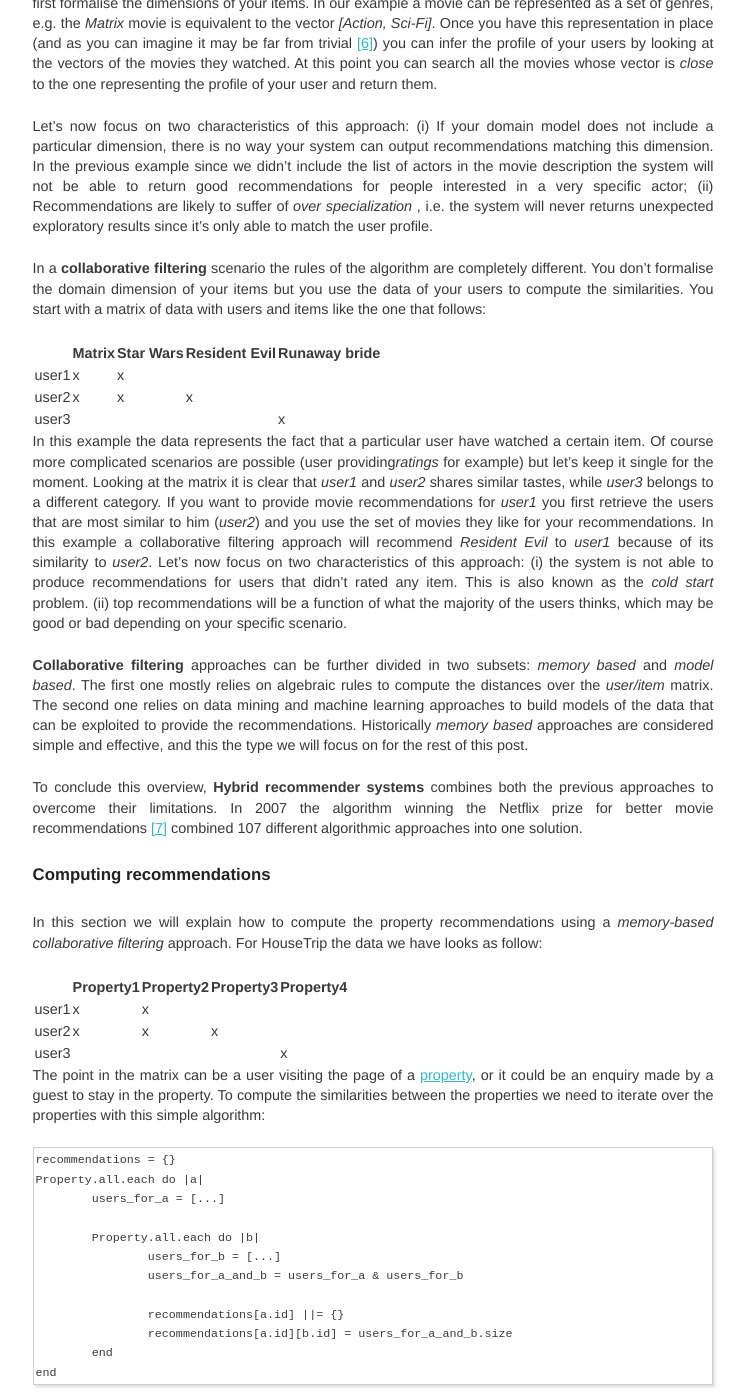
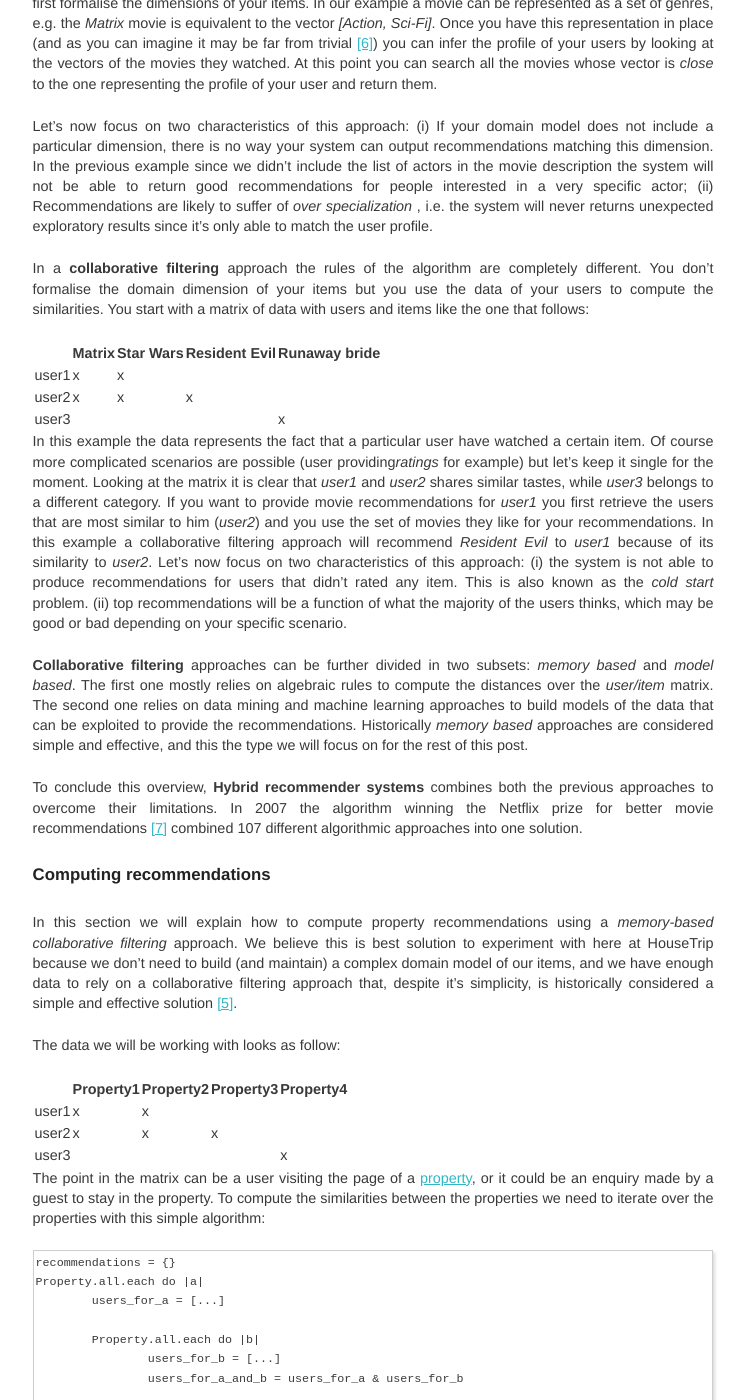
Before and after one commit to HouseTrip/housetrip.github.com, a Jekyll site: the page built from index.html, in a window 1280 px wide and 1400 px high, scrolled down 1041 px. Shown: the whole window, without its empty margins (267-1014 px from the left). Built offline with Jekyll 4.4.1, drawn with Linux system fonts in a browser that asks for light colours.

Commit message:
Small improvement

```diff
--- a/_posts/2014-07-31-compute-property-recommendations.md
+++ b/_posts/2014-07-31-compute-property-recommendations.md
@@ -34,7 +34,7 @@ Let's assume that we have to build a movie recommendation engine. In a **content
 
 Let's now focus on two characteristics of this approach: (i) If your domain model does not include a particular dimension, there is no way your system can output recommendations matching this dimension. In the previous example since we didn't include the list of actors in the movie description the system will not be able to return good recommendations for people interested in a very specific actor; (ii) Recommendations are likely to suffer of _over specialization_ , i.e. the system will never returns unexpected exploratory results since it's only able to match the user profile.
 
-In a **collaborative filtering** scenario the rules of the algorithm are completely different. You don't formalise the domain dimension of your items but you use the data of your users to compute the similarities. You start with a matrix of data with users and items like the one that follows:
+In a **collaborative filtering** approach the rules of the algorithm are completely different. You don't formalise the domain dimension of your items but you use the data of your users to compute the similarities. You start with a matrix of data with users and items like the one that follows:
 
 | 			 | Matrix		| Star Wars	| Resident Evil   | Runaway bride |
 | -------- |--------------| --------------|---------------------|-----------------------|
@@ -49,7 +49,9 @@ In this example the data represents the fact that a particular user have watched
 To conclude this overview, **Hybrid recommender systems** combines both the previous approaches to overcome their limitations. In 2007 the algorithm winning the Netflix prize for better movie recommendations [\[7\]](#ref-7) combined 107 different algorithmic approaches into one solution.
 
 ### Computing recommendations <a name="sec-computing-recommendations"></a>
-In this section we will explain how to compute the property recommendations using a *memory-based collaborative filtering* approach. For HouseTrip the data we have looks as follow:
+In this section we will explain how to compute property recommendations using a *memory-based collaborative filtering* approach. We believe this is best solution to experiment with here at HouseTrip because we don't need to build (and maintain) a complex domain model of our items, and we have enough data to rely on a collaborative filtering approach that, despite it's simplicity, is historically considered a simple and effective solution [\[5\]](#ref-5).
+
+The data we will be working with looks as follow:
 
 | 			 |	Property1	|	Property2	|	Property3	|	Property4	|
 | --------|-----------------|------------------|------------------|------------------|
```
